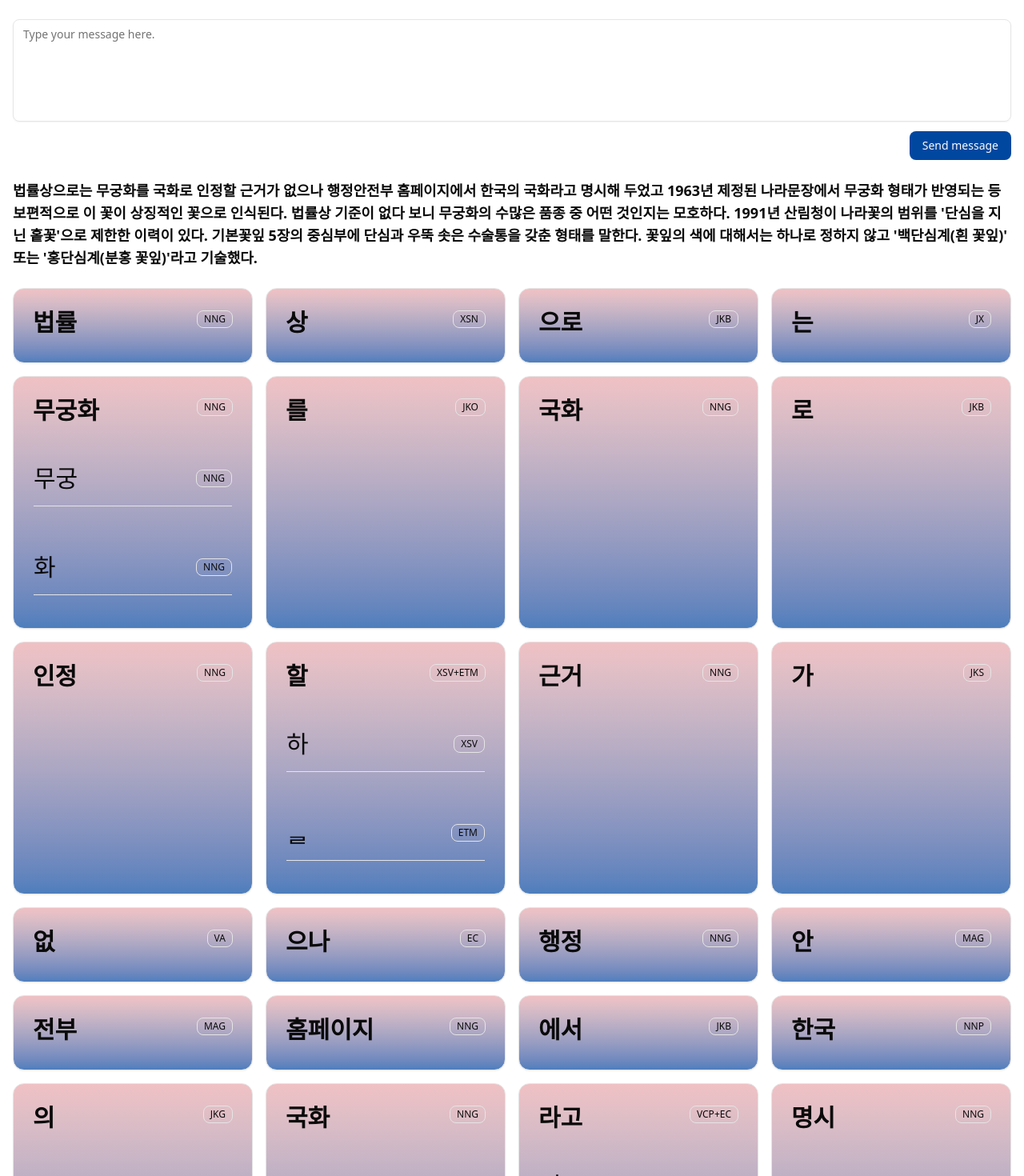
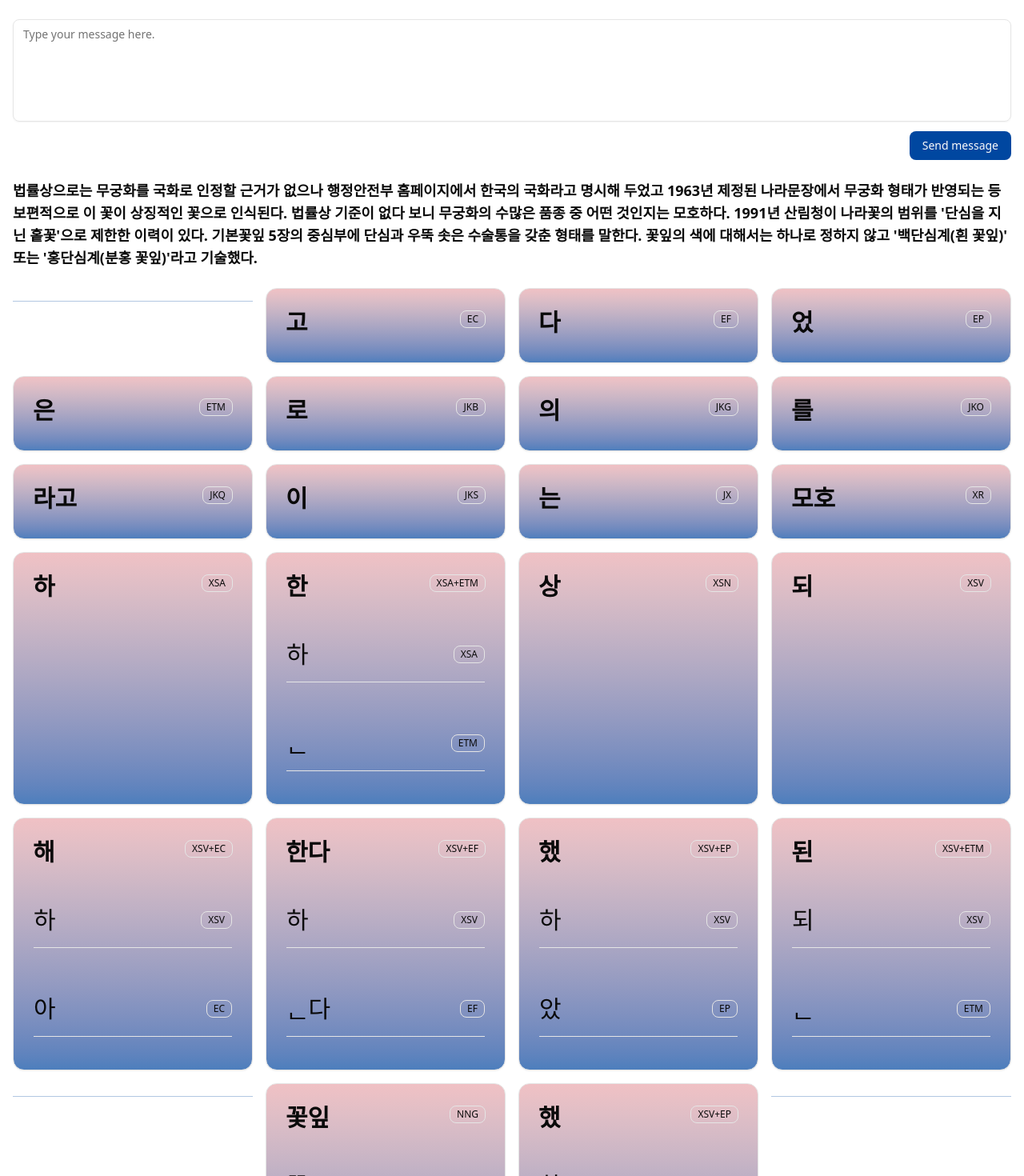
Before and after one commit to yakovglee/handoum, a React (Vite) app: page / in a window 1280 px wide. Shown: the top 1470 px of the page at 80% size. Built offline with nearby package versions, Linux system fonts and the light colour scheme.

Commit message:
add grammar card

```diff
--- a/src/components/section-cards.tsx
+++ b/src/components/section-cards.tsx
@@ -1,16 +1,36 @@
 import type { Data } from "@/utils/types";
 import WordCard from "./word-card";
-
+import { Separator } from "@/components/ui/separator";
 interface SectionCardsProps {
   data: Data[];
 }
 
 export function SectionCards({ data }: SectionCardsProps) {
+  const grammar = [
+    ...new Map(
+      data.filter((d) => /^[JEX]/.test(d.word.pos)).map((d) => [d.word.pos, d])
+    ).values(),
+  ].sort((a, b) => a.word.pos.localeCompare(b.word.pos));
+
+  const complicated = [
+    ...new Map(
+      data
+        .filter((d) => d.word.entry_type != "*")
+        .map((d) => [d.word.entry_type, d])
+    ).values(),
+  ].sort((a, b) => a.word.entry_type.localeCompare(b.word.entry_type));
+
   return (
     <div className="*:data-[slot=card]:from-primary/70 *:data-[slot=card]:to-secondary/30 grid grid-cols-1 gap-4 px-4 *:data-[slot=card]:bg-gradient-to-t *:data-[slot=card]:shadow-xs @xl/main:grid-cols-2 @5xl/main:grid-cols-4">
-      {data.map((item, index) => (
+      <Separator className="my-4 bg-primary/30" />
+      {grammar.map((item, index) => (
         <WordCard key={index} item={item} />
       ))}
+      <Separator className="my-4 bg-primary/30" />
+      {complicated.map((item, index) => (
+        <WordCard key={index} item={item} />
+      ))}
+      <Separator className="my-4 bg-primary/30" />
     </div>
   );
 }
```
